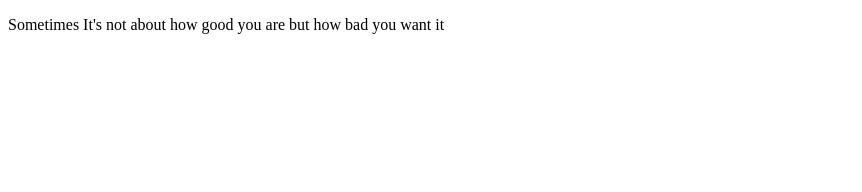
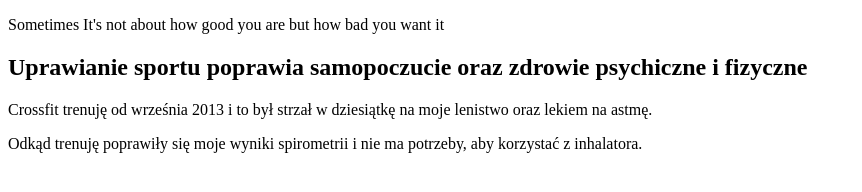
Before and after one commit to FlajszerMichal/project1, a plain HTML site: page index.html in a window 1280 px wide. Shown: the whole page, without its empty margins (0-862 px from the left). Drawn offline with Linux system fonts and the light colour scheme.

Commit message:
add section about

```diff
--- a/index.html
+++ b/index.html
@@ -11,6 +11,15 @@
                 		<p>Sometimes It's not about how good you are but how bad you want it</p>
             		</div>
         	</section>
+		<section class="about">
+            		<div class="container">
+                		<h2 class="section-title">Uprawianie sportu poprawia samopoczucie oraz zdrowie psychiczne i fizyczne</h2>
+                		<p>Crossfit trenuję od września 2013 i to był strzał w dziesiątkę na moje lenistwo oraz lekiem na astmę.
+				</p>
+                		<p>Odkąd trenuję poprawiły się moje wyniki spirometrii i nie ma potrzeby, aby korzystać z inhalatora.
+                		</p>
+                        </div>
+        	</section>
 
 	</body>
 </html>
```
